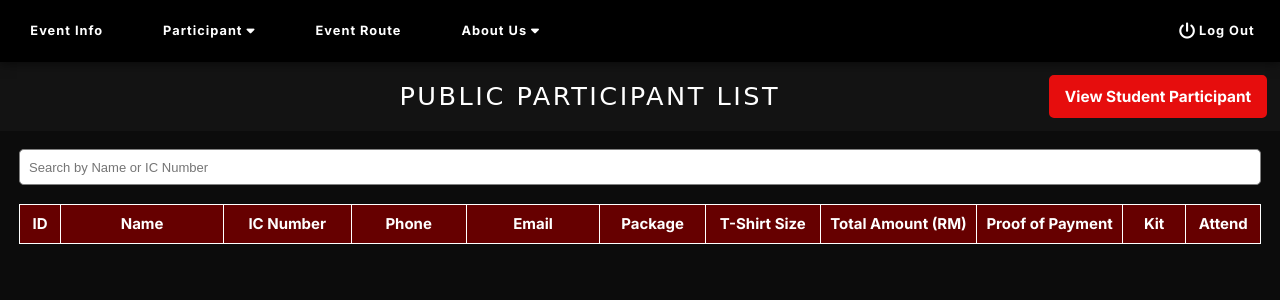
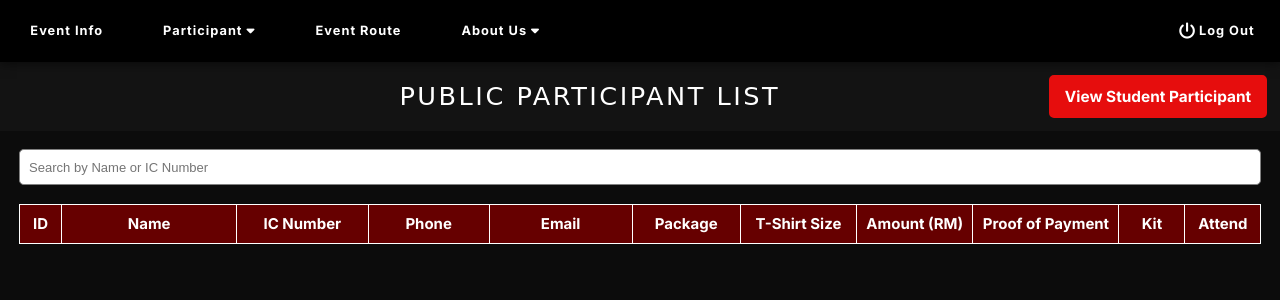
Before and after one commit to HappySmilingg/GlowPaintRunEMS, a Flask app: page /Organiser/public_participant_list in a window 1280 px wide. Shown: the top 300 px of the page. Run offline with Flask 3, Linux system fonts and the light colour scheme; data that the repository does not hold is empty; some libraries are stand-ins or nearby versions; some web fonts are replaced.

Commit message:
column name update

```diff
--- a/templates/Organiser/public_participant_list.html
+++ b/templates/Organiser/public_participant_list.html
@@ -73,7 +73,7 @@
               <th>Email</th>
               <th>Package</th>
               <th>T-Shirt Size</th>
-              <th>Total Amount (RM)</th>
+              <th>Amount (RM)</th>
               <th>Proof of Payment</th>
               <th>Kit</th>
               <th>Attend</th>
--- a/templates/Organiser/student_participant_list.html
+++ b/templates/Organiser/student_participant_list.html
@@ -90,7 +90,7 @@
                 <th>Email</th>
                 <th>Package</th>
                 <th>T-Shirt Size</th>
-                <th>Total Amount (RM)</th>
+                <th>Amount (RM)</th>
                 <th>Proof of Payment</th>
                 <th>Kit</th>
                 <th>Attend</th>
```
